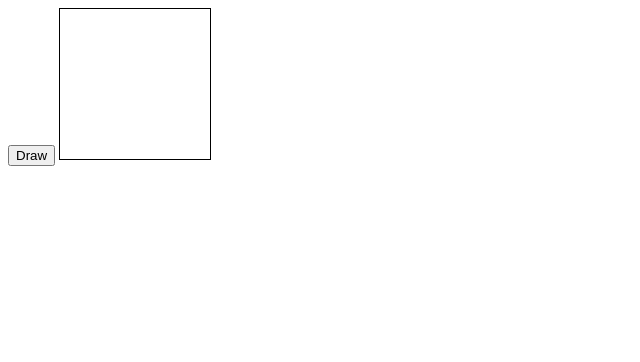
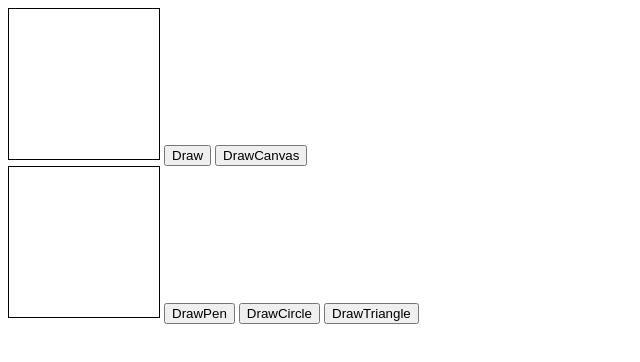
Before and after one commit to eorjs37/canvas, a plain HTML site: page index.html in a window 1280 px wide. Shown: the whole page, without its empty margins (0-640 px from the left). Drawn offline with Linux system fonts and the light colour scheme.

Commit message:
canvas 사용법

```diff
--- a/index.html
+++ b/index.html
@@ -9,22 +9,34 @@
         canvas {
             border: 1px solid black;
         }
+
+        #pen-canvas {
+            border: 1px solid black;
+        }
     </style>
 </head>
 
 <body>
-    <button onclick="draw()">Draw</button>
-    <canvas id="tutorial" width="150" height="150">
-    </canvas>
+    <div>
+        <canvas id="tutorial" width="150" height="150">
+        </canvas>
+        <button onclick="draw()">Draw</button>
+        <button onclick="drawCanvas()">DrawCanvas</button>
+    </div>
+    <div>
+        <canvas id="pen-canvas" width="150" height="150"></canvas>
+        <button onclick="drawPen()">DrawPen</button>
+        <button onclick="drawCircle()">DrawCircle</button>
+        <button onclick="drawTriangle()">DrawTriangle</button>
+    </div>
+
     <script>
-        const canvas = document.querySelector('#tutorial');
+        let canvas = null
         let ctx = null;
-        if (canvas.getContext) {
-            ctx = canvas.getContext('2d');
-        }
-        else {
-            console.log("not supported getContext");
-        }
+
+        let penCanvas = null;
+        let ctxPen = null;
+
 
         function draw() {
             ctx.fillStyle = "rgb(200,0,0)";
@@ -35,6 +47,72 @@
 
         }
 
+        function drawCanvas() {
+            ctx.fillRect(25, 25, 100, 100);
+            ctx.clearRect(45, 45, 60, 60);
+            ctx.strokeRect(50, 50, 50, 50);
+        }
+
+        function initCanvas() {
+            canvas = document.querySelector('#tutorial');
+            if (canvas.getContext) {
+                ctx = canvas.getContext('2d');
+            }
+            else {
+                console.log("not supported getContext");
+            }
+        }
+
+        function initPenCanvas() {
+            penCanvas = document.querySelector('#pen-canvas');
+            if (penCanvas.getContext) {
+                ctxPen = penCanvas.getContext('2d');
+            }
+            else {
+                console.log("not supported getContext");
+            }
+        }
+
+        function drawPen() {
+            ctxPen.beginPath();
+            ctxPen.moveTo(75, 50);
+            ctxPen.lineTo(100, 75);
+            ctxPen.lineTo(100, 25);
+            ctxPen.stroke();
+
+
+        }
+
+        function drawCircle() {
+            ctxPen.beginPath();
+            ctxPen.arc(75, 75, 50, 0, Math.PI * 2, true); // Outer circle
+            ctxPen.moveTo(110, 75);
+            ctxPen.arc(75, 75, 35, 0, Math.PI, false);  // Mouth (clockwise)
+            ctxPen.moveTo(65, 65);
+            ctxPen.arc(60, 65, 5, 0, Math.PI * 2, true);  // Left eye
+            ctxPen.moveTo(95, 65);
+            ctxPen.arc(90, 65, 5, 0, Math.PI * 2, true);  // Right eye
+            ctxPen.stroke();
+
+        }
+
+        function drawTriangle() {
+            ctxPen.beginPath();
+            ctxPen.moveTo(125, 125);
+            ctxPen.lineTo(125, 45);
+            ctxPen.lineTo(45, 125);
+            ctxPen.closePath(); // 마지막
+
+
+            ctxPen.stroke();
+        }
+
+
+        window.addEventListener("DOMContentLoaded", () => {
+            initCanvas();
+            initPenCanvas();
+        })
+
 
     </script>
 </body>
```
Also changed, not shown: 1 other file.
